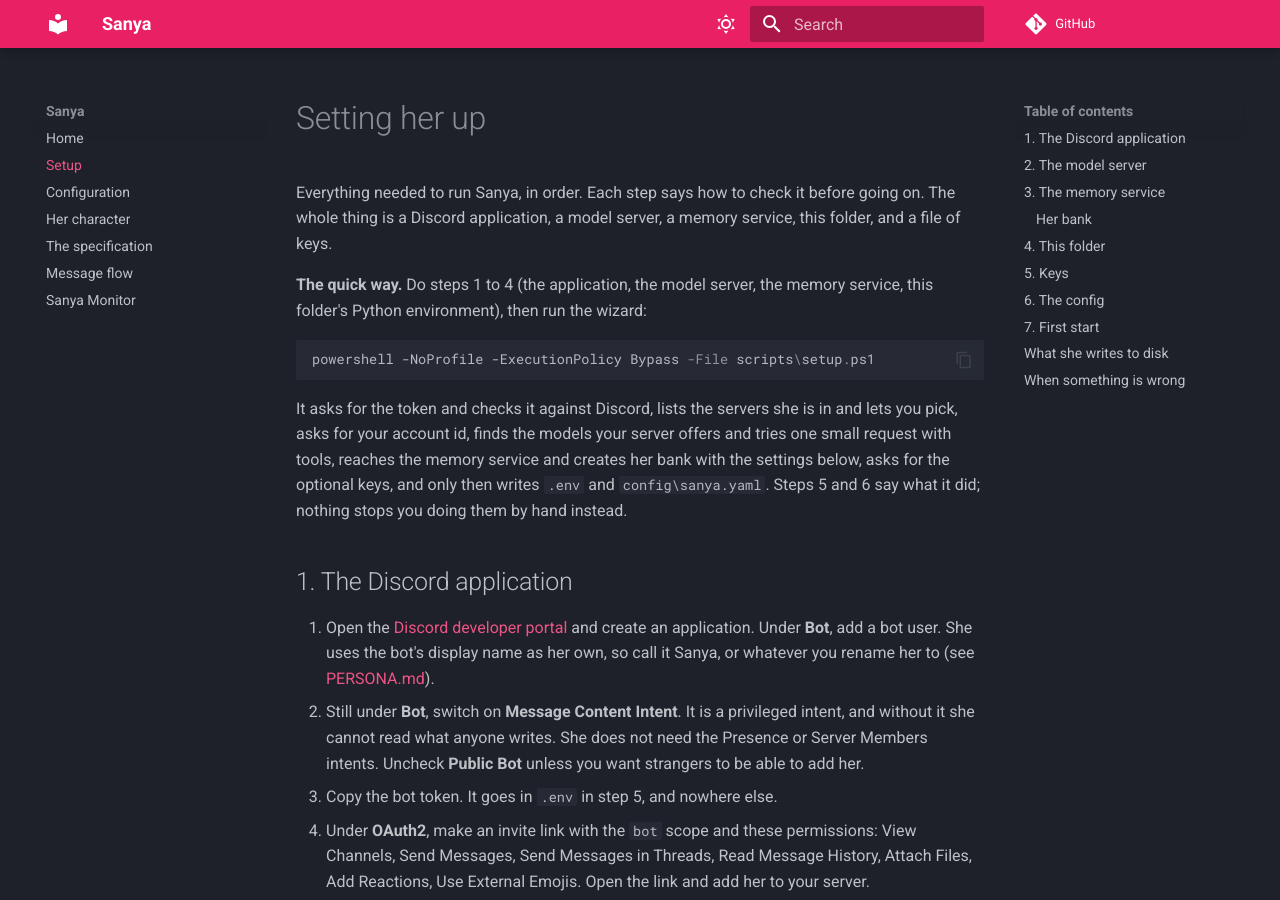
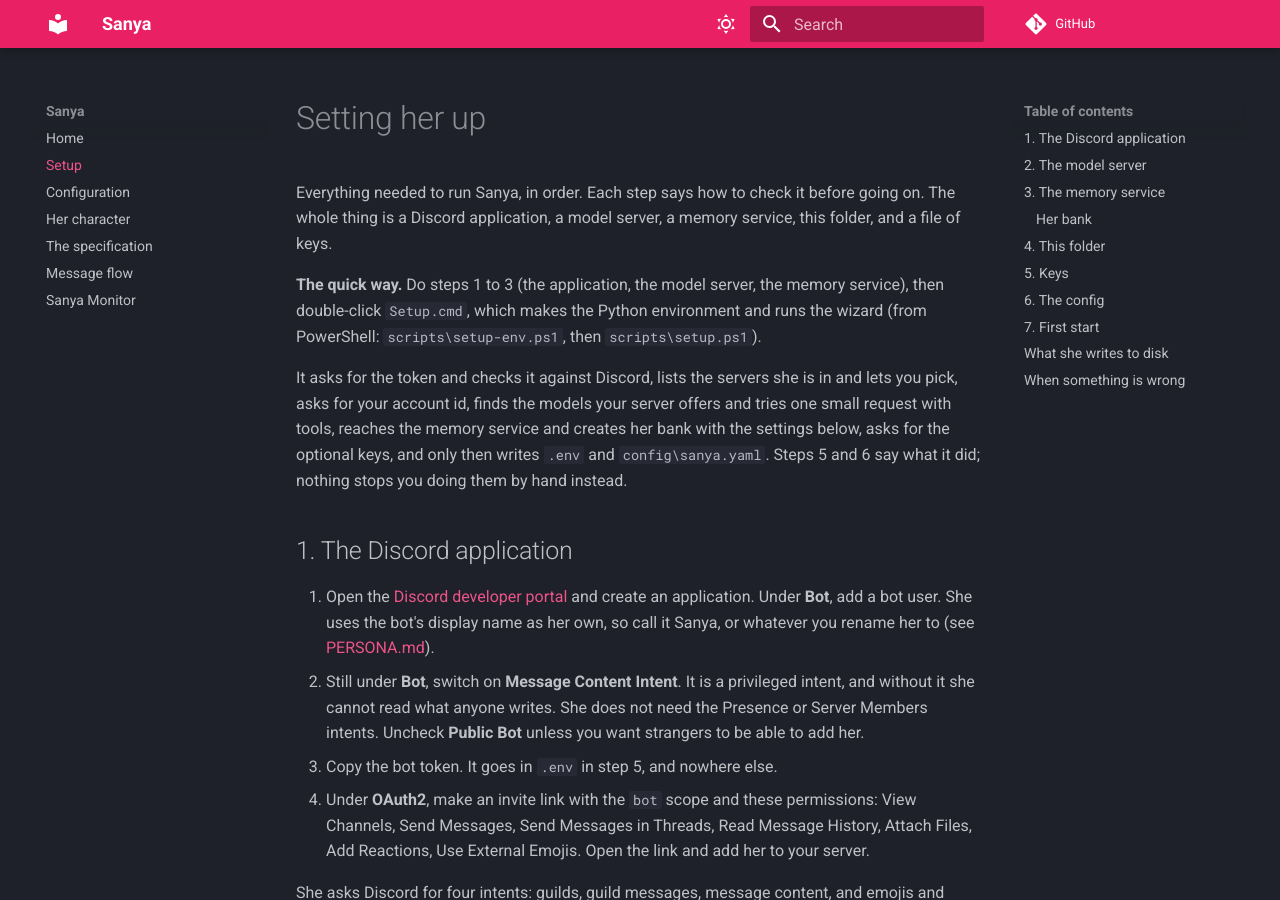
Before and after one commit to cadexn/sanya, an MkDocs documentation site: the page built from docs/SETUP.md, in a window 1280 px wide and 900 px high. Built offline with MkDocs 1.6.1 and Material for MkDocs 9.7.7, drawn with Linux system fonts in a browser that asks for light colours; comment, search, counter and statistics services are not loaded.

Commit message:
Setup.cmd: environment and wizard in one double-click; README steps around it

````diff
--- a/docs/SETUP.md
+++ b/docs/SETUP.md
@@ -4,12 +4,9 @@
 whole thing is a Discord application, a model server, a memory service, this folder, and a file
 of keys.
 
-**The quick way.** Do steps 1 to 4 (the application, the model server, the memory service, this
-folder's Python environment), then run the wizard:
-
-```powershell
-powershell -NoProfile -ExecutionPolicy Bypass -File scripts\setup.ps1
-```
+**The quick way.** Do steps 1 to 3 (the application, the model server, the memory service), then
+double-click `Setup.cmd`, which makes the Python environment and runs the wizard (from PowerShell:
+`scripts\setup-env.ps1`, then `scripts\setup.ps1`).
 
 It asks for the token and checks it against Discord, lists the servers she is in and lets you
 pick, asks for your account id, finds the models your server offers and tries one small request
````
Also changed, not shown: README.md (+12 -22 lines), 1 other file.
